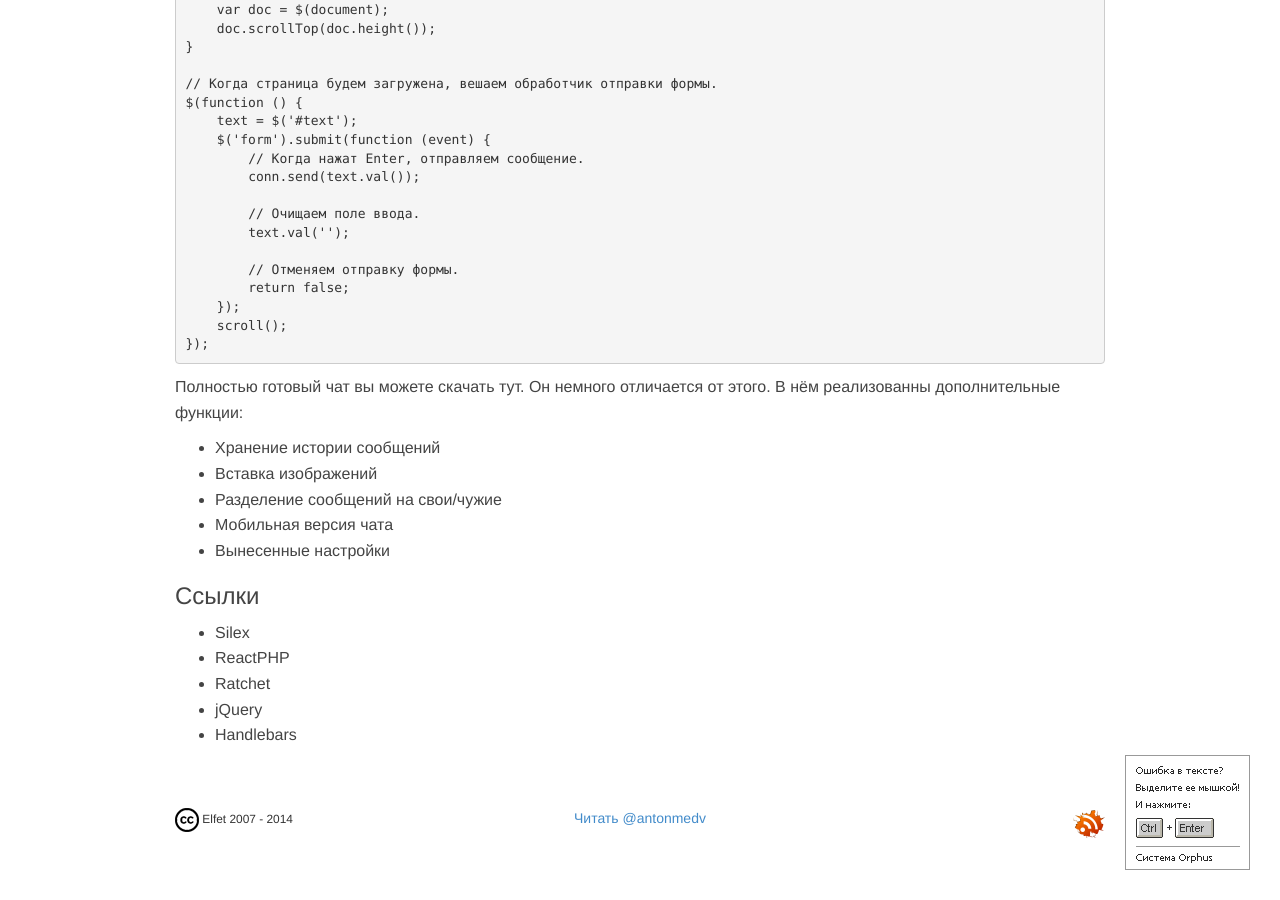
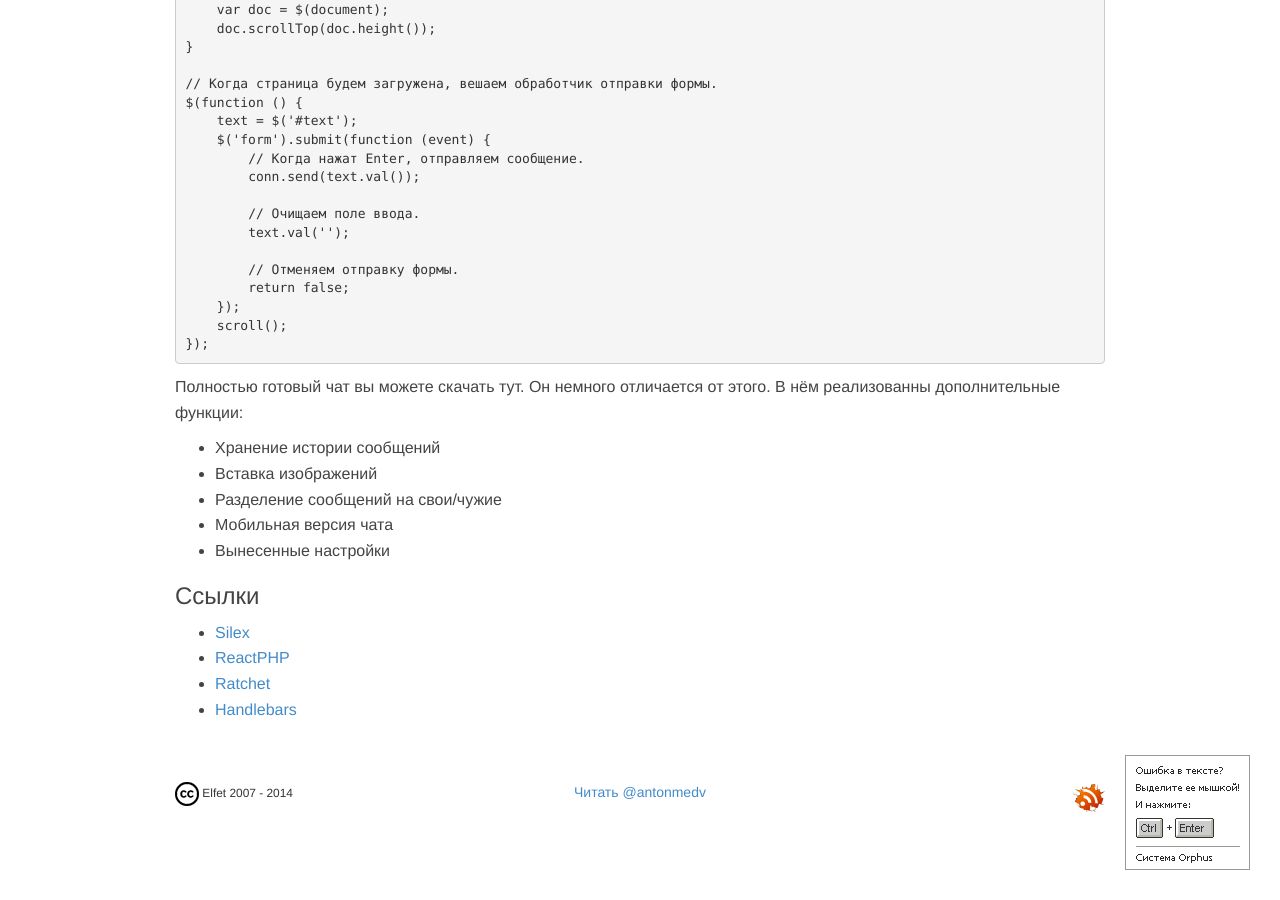
Before and after one commit to toFlash/medv.io, a Jekyll site: the page built from _posts/2014-03-16-create-chat-on-php.md, in a window 1280 px wide and 900 px high, scrolled down 6260 px. Built offline with Jekyll 4.4.1, drawn with Linux system fonts in a browser that asks for light colours; Markdown is read by kramdown in place of the engine named in the settings; comment, search, counter and statistics services are not loaded; after the commit the page ends 7134 px from its top, so only the background shows below that.

Commit message:
Update post.

```diff
--- a/_posts/2014-03-16-create-chat-on-php.md
+++ b/_posts/2014-03-16-create-chat-on-php.md
@@ -362,8 +362,7 @@ $(function () {
 
 ### Ссылки
 
-* Silex
-* ReactPHP
-* Ratchet
-* jQuery
-* Handlebars
+* [Silex](http://silex.sensiolabs.org/)
+* [ReactPHP](http://reactphp.org/)
+* [Ratchet](http://socketo.me/)
+* [Handlebars](http://handlebarsjs.com/)
```
